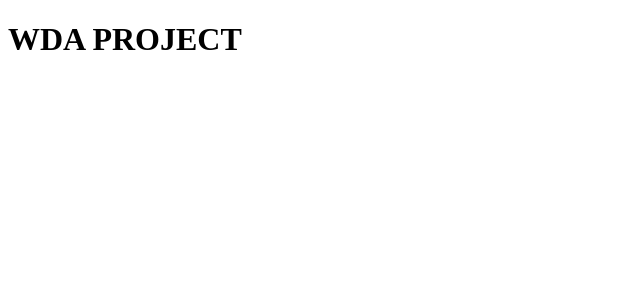
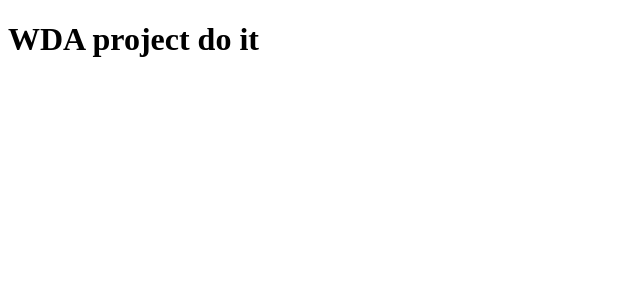
Before and after one commit to vishal18713/WDA_Project, a React (Create React App) app: page / in a window 1280 px wide. Shown: the top 300 px of the page, without its empty margins (0-640 px from the left). Built offline with nearby package versions, Linux system fonts and the light colour scheme.

Commit message:
Update App.js
first commit

```diff
--- a/src/App.js
+++ b/src/App.js
@@ -1,7 +1,7 @@
 function App() {
   return (
     <>
-      <h1>WDA PROJECT</h1>
+      <h1>WDA project do it</h1>
     </>
   );
 }
```
